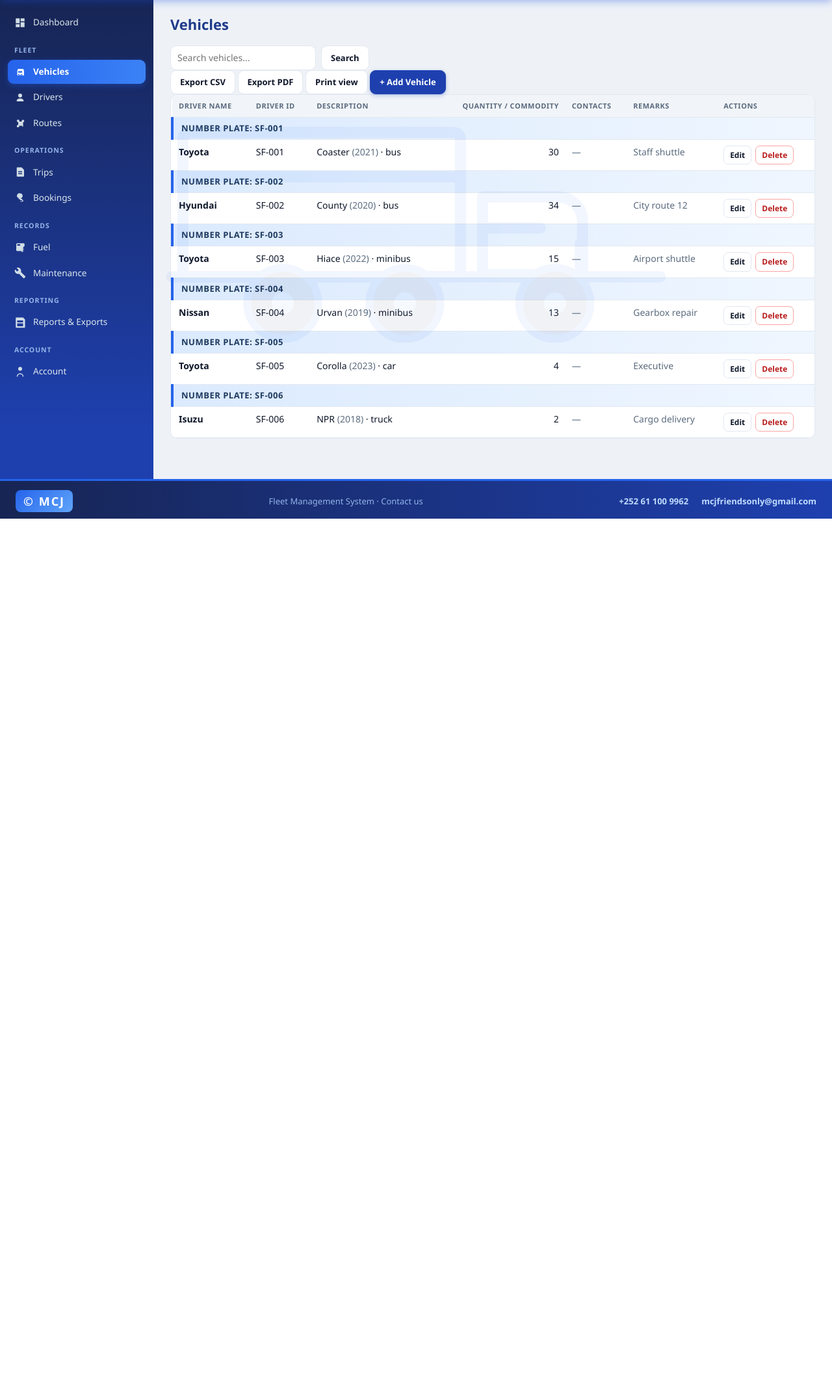
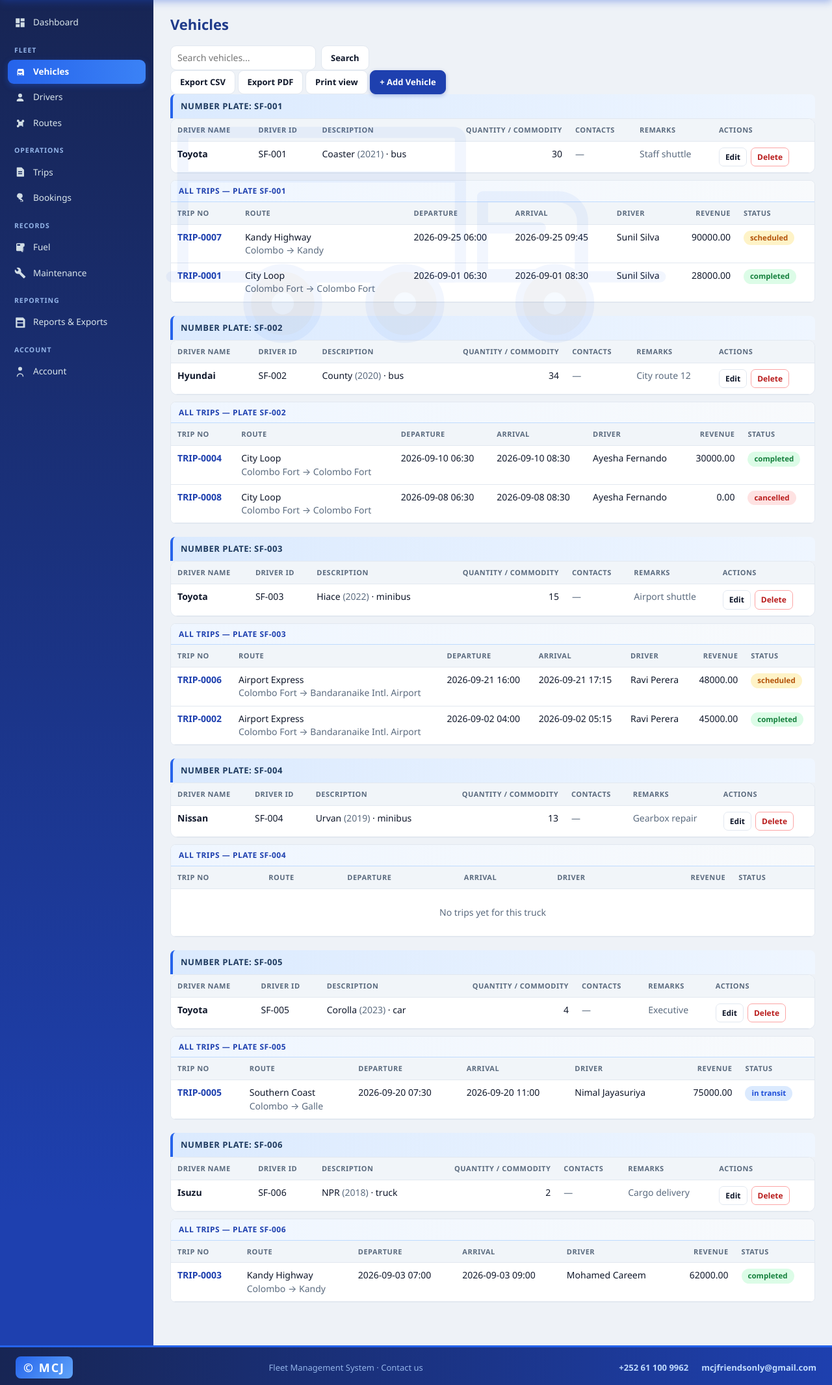
Before and after one commit to mcjawale/sahan, a Flask app: page /fleet/vehicles in a window 1280 px wide. Shown: the part 63-2194 px from the top of the page at 65% size. Before the commit the page ends 861 px from the top, so only its background shows below. Run offline with Flask 3, Linux system fonts and the light colour scheme; the visitor is signed in with stand-in values (Sample User, id 1); data comes from the database, SQL or seed files in the repository.

Commit message:
Show all trips per truck on truck details page grouped by plate

```diff
--- a/sahan_fleet/fleet.py
+++ b/sahan_fleet/fleet.py
@@ -35,9 +35,35 @@ def _search(rows, fields):
 @login_required
 def vehicles():
     db = get_db()
-    rows = db.execute("SELECT * FROM vehicles ORDER BY plate_no").fetchall()
+    rows = db.execute("SELECT * FROM vehicles ORDER BY plate_no, id").fetchall()
+    rows = _search(rows, ("plate_no", "make", "model", "status", "vehicle_type"))
+
+    groups = []
+    for r in rows:
+        if not groups or groups[-1]["plate"] != r["plate_no"]:
+            groups.append({"plate": r["plate_no"], "trucks": []})
+        groups[-1]["trucks"].append(r)
+
+    all_trips = db.execute(
+        """SELECT t.id, t.trip_no, t.departure_at, t.arrival_at, t.revenue, t.status,
+                  r.name AS route_name, r.origin, r.destination, d.name AS driver_name, t.vehicle_id
+           FROM trips t
+           LEFT JOIN routes r ON r.id = t.route_id
+           LEFT JOIN drivers d ON d.id = t.driver_id
+           ORDER BY t.departure_at DESC"""
+    ).fetchall()
+    plate_of = {r["id"]: r["plate_no"] for r in rows}
+    trips_by_plate = {}
+    for t in all_trips:
+        plate = plate_of.get(t["vehicle_id"])
+        if plate:
+            trips_by_plate.setdefault(plate, []).append(t)
+
     return render_template(
-        "fleet/vehicles.html", rows=_search(rows, ("plate_no", "make", "model", "status", "vehicle_type")), q=_q()
+        "fleet/vehicles.html",
+        groups=groups,
+        trips_by_plate=trips_by_plate,
+        q=_q(),
     )
 
 
--- a/static/css/style.css
+++ b/static/css/style.css
@@ -301,7 +301,8 @@ td.num, th.num { text-align: right; font-variant-numeric: tabular-nums; }
 .flash.error { background: #fee2e2; color: var(--err); border: 1px solid #fecaca; }
 
 .empty { padding: 26px; text-align: center; color: var(--muted); }
-.group-head td {
+.plate-section { margin-bottom: 20px; }
+.group-head {
   background: linear-gradient(90deg, #dbeafe, #eff6ff);
   color: #1e3a5f;
   font-weight: 800;
@@ -309,8 +310,27 @@ td.num, th.num { text-align: right; font-variant-numeric: tabular-nums; }
   font-size: 13px;
   text-transform: uppercase;
   border-left: 4px solid #2563eb;
+  border-radius: 8px 8px 0 0;
+  padding: 9px 12px;
+}
+.plate-trips {
+  margin-top: 10px;
+  border: 1px solid var(--line);
+  border-radius: 8px;
+  overflow: hidden;
+  background: #fff;
+}
+.plate-trips-title {
+  background: linear-gradient(90deg, #eff6ff, #f8fafc);
+  color: #1e40af;
+  font-weight: 700;
+  font-size: 12px;
+  letter-spacing: .5px;
+  text-transform: uppercase;
   padding: 7px 12px;
+  border-bottom: 1px solid #bfdbfe;
 }
+.plate-trips table { border: 0; }
 .muted { color: var(--muted); }
 .mt { margin-top: 12px; }
 .actions { display: flex; gap: 6px; flex-wrap: wrap; }
--- a/templates/fleet/vehicles.html
+++ b/templates/fleet/vehicles.html
@@ -6,6 +6,9 @@
 {{ doc_head('Vehicle Register') }}
 {{ list_toolbar(q, url_for('fleet.vehicle_new'), 'Add Vehicle', 'vehicles') }}
 
+{% for g in groups %}
+<div class="plate-section">
+  <div class="group-head">Number Plate: {{ g.plate }}</div>
   <div class="table-wrap">
     <table>
       <thead>
@@ -15,10 +18,7 @@
         </tr>
       </thead>
       <tbody>
-      {% for v in rows %}
-      {% if loop.changed(v.plate_no) %}
-      <tr class="group-head"><td colspan="7">Number Plate: {{ v.plate_no }}</td></tr>
-      {% endif %}
+        {% for v in g.trucks %}
         <tr>
           <td><strong>{{ v.make }}</strong></td>
           <td>{{ v.plate_no }}</td>
@@ -37,9 +37,40 @@
           </td>
         </tr>
         {% else %}
-      <tr><td colspan="7" class="empty">No vehicles found</td></tr>
+        <tr><td colspan="7" class="empty">No trucks found</td></tr>
         {% endfor %}
       </tbody>
     </table>
   </div>
+
+  <div class="plate-trips">
+    <div class="plate-trips-title">All Trips &mdash; Plate {{ g.plate }}</div>
+    <table>
+      <thead>
+        <tr>
+          <th>Trip No</th><th>Route</th><th>Departure</th><th>Arrival</th><th>Driver</th>
+          <th class="num">Revenue</th><th>Status</th>
+        </tr>
+      </thead>
+      <tbody>
+        {% for t in trips_by_plate.get(g.plate, []) %}
+        <tr>
+          <td><strong><a href="{{ url_for('operations.trip_sheet', tid=t.id) }}">{{ t.trip_no }}</a></strong></td>
+          <td>{{ t.route_name or '-' }}<br><span class="muted">{{ (t.origin or '') }} &rarr; {{ (t.destination or '') }}</span></td>
+          <td>{{ t.departure_at or '-' }}</td>
+          <td>{{ t.arrival_at or '-' }}</td>
+          <td>{{ t.driver_name or '-' }}</td>
+          <td class="num">{{ '%.2f' | format(t.revenue) }}</td>
+          <td><span class="badge {{ t.status }}">{{ t.status.replace('_',' ') }}</span></td>
+        </tr>
+        {% else %}
+        <tr><td colspan="7" class="empty">No trips yet for this truck</td></tr>
+        {% endfor %}
+      </tbody>
+    </table>
+  </div>
+</div>
+{% else %}
+<div class="table-wrap"><table><tbody><tr><td class="empty">No vehicles found</td></tr></tbody></table></div>
+{% endfor %}
 {% endblock %}
```
Lines whose indentation alone changed are shown as unchanged.
